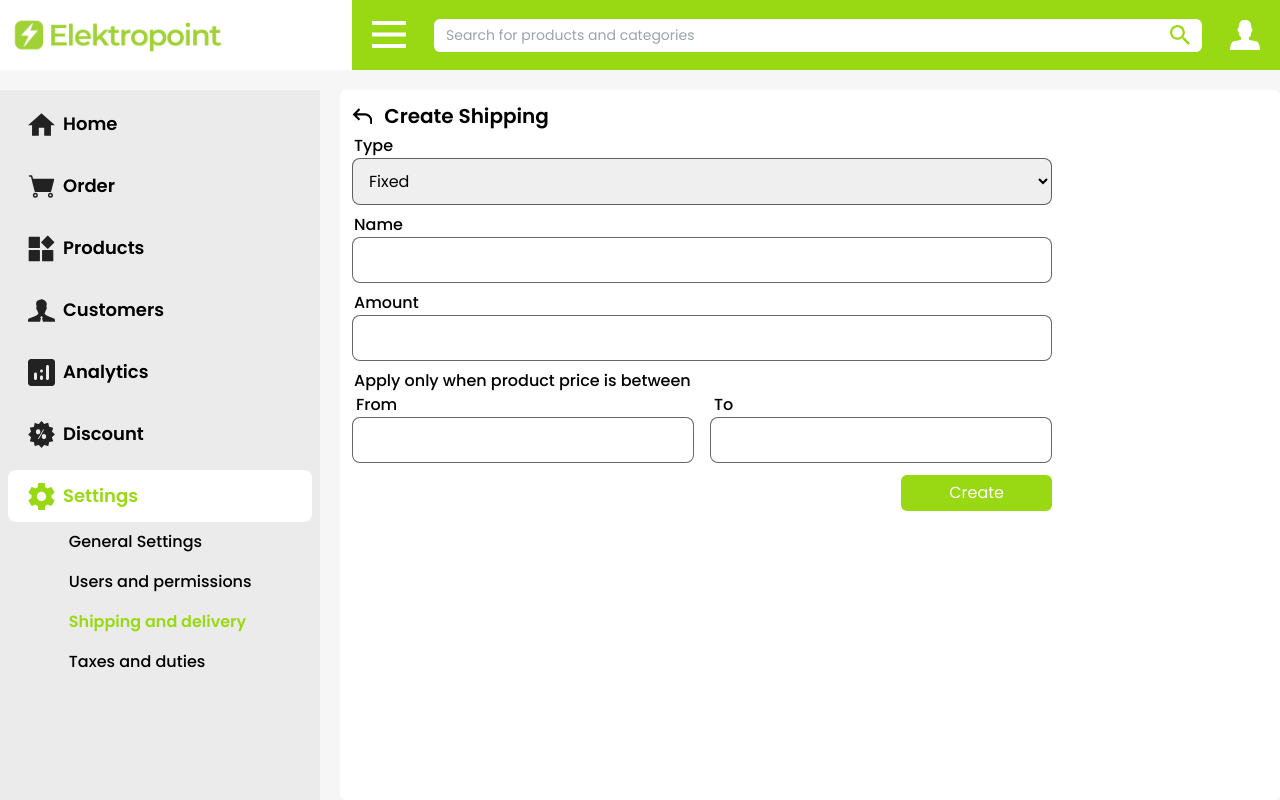
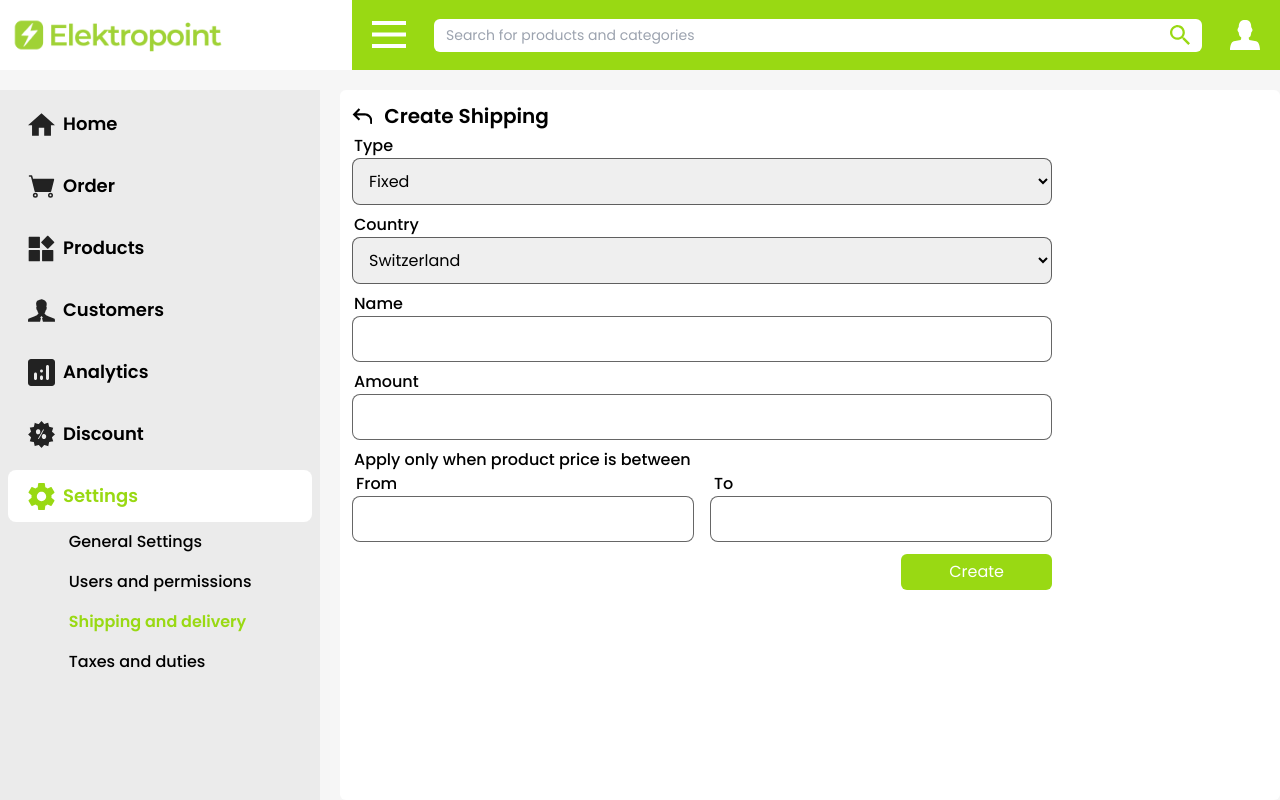
Before and after one commit to AbdullahCodesxD/Elektropoint, a React (Vite) app in the folder client/: page /dashboard/settings/shipping/new in a window 1280 px wide. Built offline with nearby package versions, Linux system fonts and the light colour scheme.

Commit message:
Create shipping amounts connected with backend and fetching too

```diff
--- a/client/src/components/ShippingComponent.jsx
+++ b/client/src/components/ShippingComponent.jsx
@@ -1,18 +1,35 @@
-export default function ShippingComponent() {
+export default function ShippingComponent({ data }) {
+  console.log(data, "---");
   return (
     <div className=" py-4 px-3 border border-dark/10 rounded-lg">
       <h4 className="font-semibold text-lg">General shipping rates</h4>
 
       <div className="flex gap-20 mt-3">
         <div>
-          <h4 className="font-semibold text-base">General </h4>
-          <p className="text-black/80 text-[15px]">All products</p>
+          <h4 className="font-semibold text-base">
+            Country :{" "}
+            <span className="capitalize text-main">{data.country}</span>{" "}
+          </h4>
+
+          {data?.dynamicAmount.length > 0 && (
+            <p className="text-black/80 text-[15px]">
+              Shipping fee of {data.dynamicAmount?.at(0)?.amount}% to products
+              between ${data.dynamicAmount?.at(0)?.from} - $
+              {data.dynamicAmount?.at(0)?.to}
+            </p>
+          )}
+          {data?.amount.length > 0 && (
+            <p className="text-black/80 text-[15px]">
+              Shipping fee of ${data.amount?.at(0)?.amount} to products between
+              ${data.amount?.at(0)?.from} - ${data.amount?.at(0)?.to}
+            </p>
+          )}
         </div>
-
+        {/*
         <div>
           <h4 className="font-semibold text-base">Rates for </h4>
-          <p className="text-black/80 text-[15px]">International</p>
-        </div>
+          <p className="text-black/80 text-[15px]">{data.country}</p>
+        </div> */}
       </div>
     </div>
   );
--- a/client/src/pages/dashboard/Settings/ShippingAndDelivery/Shipping.jsx
+++ b/client/src/pages/dashboard/Settings/ShippingAndDelivery/Shipping.jsx
@@ -1,8 +1,18 @@
+import { useSelector } from "react-redux";
+import { useEffect } from "react";
+import { getShippingAmounts } from "../../../../utils/shippingApi";
+
 import Button from "../../../../components/Button";
 import ShippingComponent from "../../../../components/ShippingComponent";
 import CustomShipping from "./CustomShipping";
 
 export default function Shipping() {
+  const shippings = useSelector((state) => state.shipping.amounts);
+
+  useEffect(function () {
+    getShippingAmounts();
+  }, []);
+
   return (
     <div className="bg-white p-4 rounded-lg mt-3">
       <div className="flex items-center justify-between flex-wrap gap-2 mb-3">
@@ -22,10 +32,12 @@ export default function Shipping() {
         </Button>
       </div>
 
-      <ShippingComponent />
-      <div className="mt-3">
+      {shippings.map((shipping) => {
+        return <ShippingComponent key={shipping._id} data={shipping} />;
+      })}
+      {/* <div className="mt-3">
         <CustomShipping />
-      </div>
+      </div> */}
     </div>
   );
 }
--- a/client/src/pages/dashboard/Settings/ShippingNew/NewShippingForm.jsx
+++ b/client/src/pages/dashboard/Settings/ShippingNew/NewShippingForm.jsx
@@ -1,8 +1,10 @@
 import { useState } from "react";
 import Button from "../../../../components/Button";
+import { createShippingAmount } from "../../../../utils/shippingApi";
 
 export default function NewShippingForm() {
   const [type, setType] = useState("fixed");
+  const [country, setCountry] = useState("switzerland");
   const [name, setName] = useState("");
   const [amount, setAmount] = useState("");
   const [from, setFrom] = useState("");
@@ -10,6 +12,33 @@ export default function NewShippingForm() {
 
   function handleSubmit(e) {
     e.preventDefault();
+    const amountData =
+      type === "dynamic"
+        ? {
+            dynamicAmount: [
+              {
+                from,
+                to,
+                amount,
+              },
+            ],
+          }
+        : {
+            amount: [
+              {
+                from,
+                to,
+                amount,
+              },
+            ],
+          };
+    const data = {
+      type,
+      name,
+      country,
+      ...amountData,
+    };
+    createShippingAmount(data);
   }
   return (
     <form onSubmit={handleSubmit} className="max-w-[700px]">
@@ -27,6 +56,23 @@ export default function NewShippingForm() {
         >
           <option value="fixed">Fixed</option>
           <option value="dynamic">Dynamic</option>
+        </select>
+      </div>
+
+      <div className="mb-1 flex flex-col gap-2">
+        <label
+          htmlFor="type"
+          className="mt-1 pl-0.5 -mb-2 text-base font-medium"
+        >
+          Country
+        </label>
+        <select
+          value={country}
+          onChange={(e) => setCountry(e.target.value)}
+          className="w-full cursor-pointer max-w-[700px] px-3 py-2.5 rounded-lg outline-none border border-dark/60"
+        >
+          <option value="switzerland">Switzerland</option>
+          <option value="others">Others</option>
         </select>
       </div>
 
--- a/client/src/utils/shippingApi.js
+++ b/client/src/utils/shippingApi.js
@@ -1,8 +1,13 @@
+import { addShippingAmounts } from "../slices/shippingSlice";
 import { store } from "../store";
-import { getFromApi } from "./api";
+import { getFromApi, postToApi } from "./api";
 const dispatch = store.dispatch;
 
+export const createShippingAmount = async function (data) {
+  const res = await postToApi("/shippingAmount", data);
+  console.log(res, "--=");
+};
 export const getShippingAmounts = async function () {
   const res = await getFromApi("/shippingAmount");
-  console.log(res);
+  dispatch(addShippingAmounts(res.data));
 };
```
